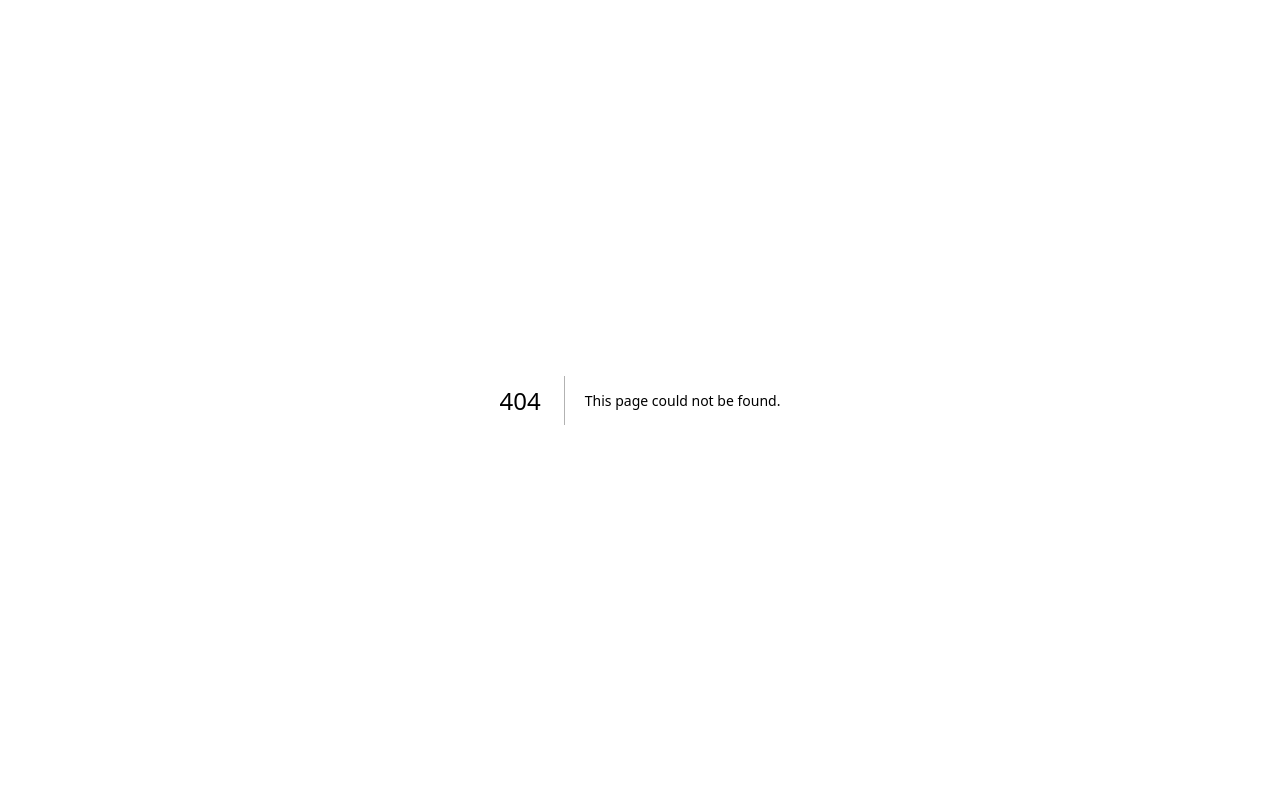
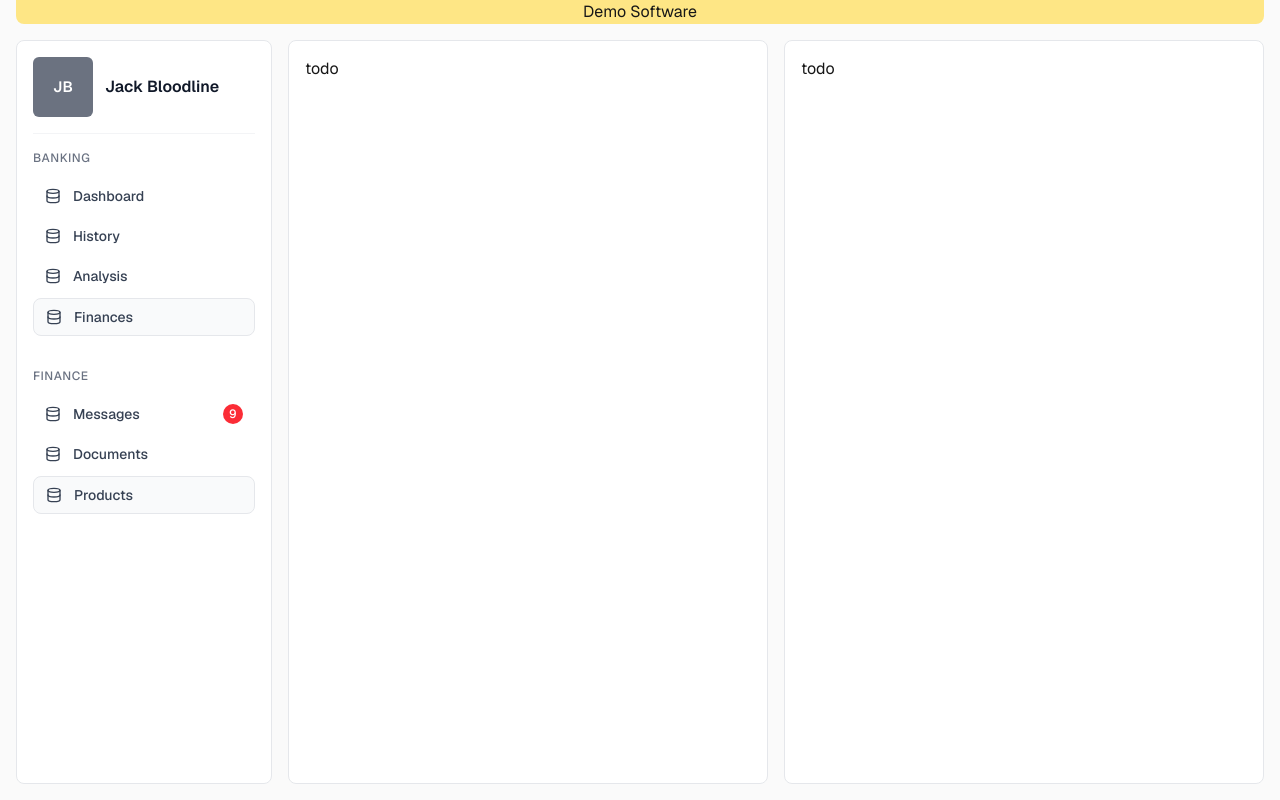
Before and after one commit to markred2631/anything-zi, a Next.js app: page /v2 in a window 1280 px wide. Before the commit this address had no page. Built offline with nearby package versions, Linux system fonts and the light colour scheme.

Commit message:
work on v2

```diff
--- /dev/null
+++ b/app/v2/common/utils.ts
@@ -0,0 +1,3 @@
+export default function generatePlaceholders(n: number): string[] {
+    return Array.from({ length: n }, (_, i) => `placeholder ${i + 1}`);
+}
--- /dev/null
+++ b/app/v2/menu/components/Menu.tsx
@@ -0,0 +1,30 @@
+"use client"
+
+import React from 'react';
+import UserView from './UserView';
+import { MenuGroup } from '../types';
+import MenuSection from './MenuSection';
+import { useMenuGroups, useUser } from '../hooks';
+
+export default function Menu() {
+  const { user } = useUser()
+  const { menuGroups, toggleOption } = useMenuGroups()
+
+  return (
+    <div className="flex flex-col">
+      {/* User info */}
+      {user && (
+        <UserView user={user} />
+      )}
+
+      {/* Menu sections */}
+      <div className="flex-1 overflow-y-auto">
+        {menuGroups.map((group: MenuGroup) =>
+          <MenuSection
+            key={group.name}
+            onOptionClick={toggleOption}
+            menuGroup={group} />)}
+      </div>
+    </div>
+  );
+}
--- /dev/null
+++ b/app/v2/menu/components/MenuSection.tsx
@@ -0,0 +1,35 @@
+import { MenuGroup, MenuOption } from "../types"
+
+type MenuSectionProps = {
+  menuGroup: MenuGroup
+  onOptionClick: (menuGroup: MenuGroup, option: MenuOption) => void
+}
+
+export default function MenuSection({ menuGroup, onOptionClick }: MenuSectionProps) {
+  return (
+    <div className="py-4">
+      <h4 className="text-xs font-medium text-gray-500 uppercase tracking-wider mb-3">{menuGroup.name}</h4>
+      <nav className="space-y-1">
+        {menuGroup.options.map((option, index) => (
+          <a
+            key={index}
+            href="#"
+            onClick={() => onOptionClick(menuGroup, option)}
+            className={`flex items-center space-x-3 px-3 py-2 rounded-lg text-sm font-medium transition-colors ${option.active
+                ? 'bg-gray-50 text-gray-700 border border-gray-200'
+                : 'text-gray-700 hover:bg-gray-100'
+              }`}
+          >
+            <option.icon className="w-4 h-4" />
+            <span className="flex-1">{option.name}</span>
+            {option.badge && (
+              <span className="w-5 h-5 bg-red-500 text-white text-xs rounded-full flex items-center justify-center">
+                {option.badge}
+              </span>
+            )}
+          </a>
+        ))}
+      </nav>
+    </div>
+  )
+}
--- /dev/null
+++ b/app/v2/menu/components/UserView.tsx
@@ -0,0 +1,23 @@
+import Placeholder from "@/app/components/Placeholder";
+import { User } from "../types";
+
+type Props = {
+    user: User
+}
+
+const toInitials = (user: User) => {
+  return `${user.name[0]}${user.surname[0]}`
+}
+
+export default function UserView({user}: Props) {
+    return (
+        <div className="pt-0 py-4 border-b border-gray-100">
+        <div className="flex items-center space-x-3">
+          <Placeholder text={toInitials(user)} />
+          <div className="flex-1">
+            <h3 className="font-semibold text-gray-900">{user.name} {user.surname}</h3>
+          </div>
+        </div>
+      </div>
+    )
+}
--- /dev/null
+++ b/app/v2/menu/fetchers.ts
@@ -0,0 +1,43 @@
+"use client"
+
+import { Database } from "lucide-react";
+import { MenuGroup, MenuOption, User } from "./types"
+
+export async function fetchUser(): Promise<User> {
+    return {
+        name: "Jack",
+        surname: "Bloodline",
+    }
+}
+
+export async function fetchMenuGroups(): Promise<MenuGroup[]> {
+    const response = [
+        {
+            name: "Banking",
+            options: [
+                { name: 'Dashboard', active: false },
+                { name: 'History', active: false },
+                { name: 'Analysis', active: false },
+                { name: 'Finances', active: true },
+            ]
+        },
+        {
+            name: "Finance",
+            options: [
+                { name: 'Messages', badge: 9, active: false },
+                { name: 'Documents', active: false },
+                { name: 'Products', active: true },
+            ]
+        }
+    ];
+
+    // post-processing
+    response.forEach(group => group.options = group.options.map((option: any) => {
+        return {
+            ...option,
+            icon: Database
+        }
+    }))
+
+    return response
+}
--- /dev/null
+++ b/app/v2/menu/hooks.ts
@@ -0,0 +1,63 @@
+"use client"
+
+import { useCallback, useEffect, useState } from "react"
+import { MenuGroup, MenuOption, User } from "./types"
+import { fetchMenuGroups, fetchUser } from "./fetchers"
+
+export function useUser() {
+    const [user, setUser] = useState<User | null>(null)
+
+    useEffect(() => {
+        fetchUser().then((fetchedUser: User) => setUser(fetchedUser))
+    }, [])
+
+    return { user }
+}
+
+export function useMenuGroups() {
+    const [menuGroups, setMenuGroups] = useState<MenuGroup[]>([])
+
+    useEffect(() => {
+      fetchMenuGroups().then((fetchedMenuGroups: MenuGroup[]) =>
+        setMenuGroups(fetchedMenuGroups)
+      )
+    }, [])
+
+    const toggleOption = useCallback(
+      (targetGroup: MenuGroup, targetOption: MenuOption) => {
+        setMenuGroups((groups) => {
+          // 1) Count total active options across all groups
+          const totalActive = groups.reduce((sum, grp) => {
+            return sum + grp.options.filter((o) => o.active).length
+          }, 0)
+
+          // 2) Look up whether the clicked option is currently active
+          const isCurrentlyActive = groups
+            .find((g) => g.name === targetGroup.name)
+            ?.options.find((o) => o.name === targetOption.name)
+            ?.active
+
+          // 3) If it's the last active option AND we're trying to deactivate it, do nothing
+          if (isCurrentlyActive && totalActive === 1) {
+            return groups
+          }
+
+          // 4) Otherwise, toggle as usual
+          return groups.map((group) => {
+            if (group.name !== targetGroup.name) return group
+            return {
+              ...group,
+              options: group.options.map((opt) =>
+                opt.name !== targetOption.name
+                  ? opt
+                  : { ...opt, active: !opt.active }
+              ),
+            }
+          })
+        })
+      },
+      []
+    )
+
+    return { menuGroups, toggleOption }
+  }
--- /dev/null
+++ b/app/v2/menu/types.ts
@@ -0,0 +1,18 @@
+import { LucideIcon } from "lucide-react";
+
+export interface User {
+    name: string;
+    surname: string;
+}
+
+export interface MenuGroup {
+    name: string;
+    options: MenuOption[];
+}
+
+export interface MenuOption {
+    icon: LucideIcon;
+    name: string;
+    active: boolean;
+    badge?: number;
+}
--- /dev/null
+++ b/app/v2/page.tsx
@@ -0,0 +1,23 @@
+import Menu from "./menu/components/Menu";
+
+export default function Home() {
+    const screenSliceStyles = "border-1 border-gray-200 rounded-lg bg-white p-4"
+
+    return (
+        <div className="px-4 pb-4 h-screen font-sans flex flex-col bg-neutral-50">
+            <header className="bg-amber-200 rounded-b-lg text-center select-none">
+                Demo Software
+            </header>
+
+            <main className="mt-4 mx-auto flex flex-row flex-grow w-full overflow-hidden gap-x-4">
+                <div className={`w-64 ${screenSliceStyles}`}>
+                    <Menu />
+                </div>
+                <div className="flex flex-grow gap-x-4">
+                    <div className={`w-1/2 ${screenSliceStyles}`}>todo</div>
+                    <div className={`w-1/2 ${screenSliceStyles}`}>todo</div>
+                </div>
+            </main>
+        </div>
+    )
+}
```
